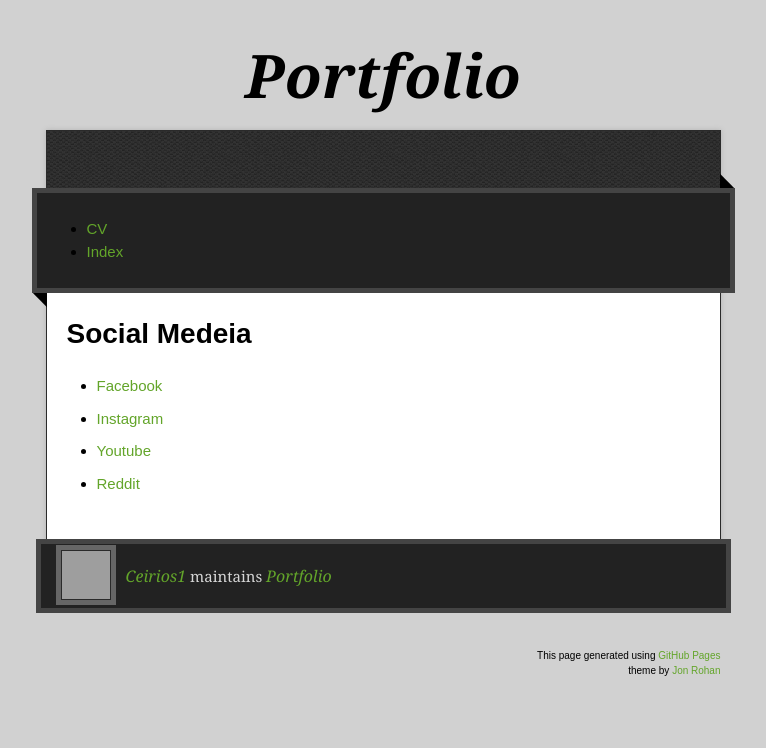
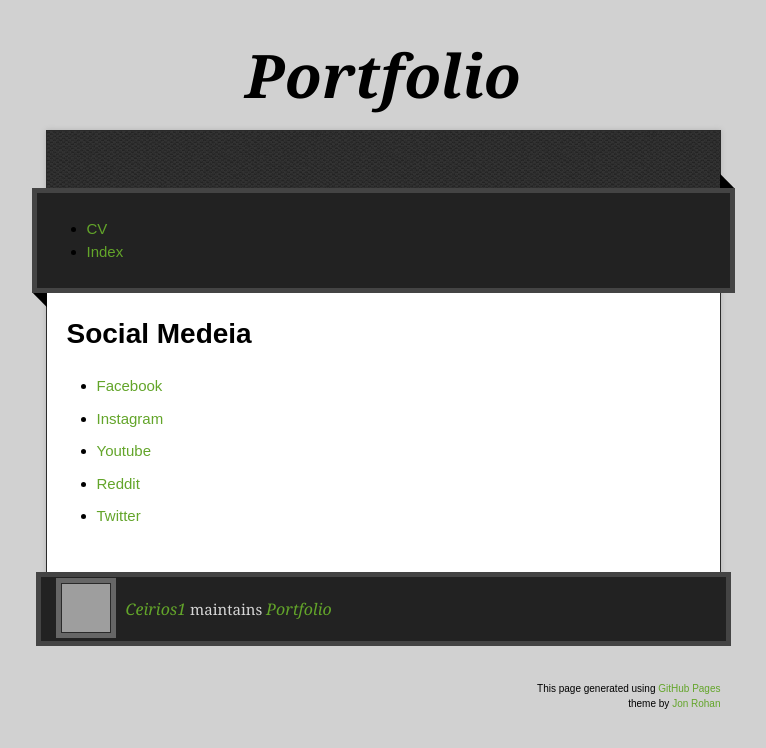
Before and after one commit to Ceirios1/Portfolio, a Jekyll site: the page built from social.md, in a window 1280 px wide. Shown: the top 748 px of the page, without its empty margins (257-1023 px from the left). Built offline with Jekyll 4.4.1, drawn with Linux system fonts in a browser that asks for light colours; our own code applies the rules of GitHub Pages for plain Markdown files; the repository's description, which GitHub fills in, is left out; grey boxes are pictures that could not be loaded.

Commit message:
Update social.md

```diff
--- a/social.md
+++ b/social.md
@@ -3,3 +3,4 @@
 - [Instagram](https://www.instagram.com/fraser.finn/?hl=en)
 - [Youtube](https://www.youtube.com/channel/UCee1LfSndUvTEVQkHuSvHXQ?view_as=subscriber)
 - [Reddit](https://www.reddit.com/user/New_World_Games)
+- [Twitter](https://twitter.com/NewWorldGames3)
```
